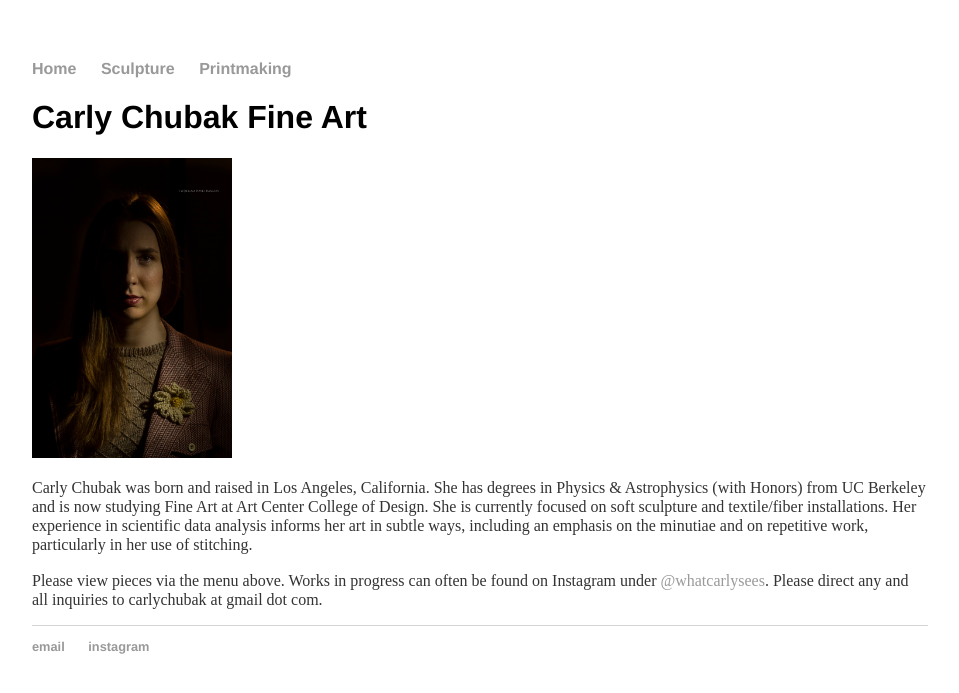
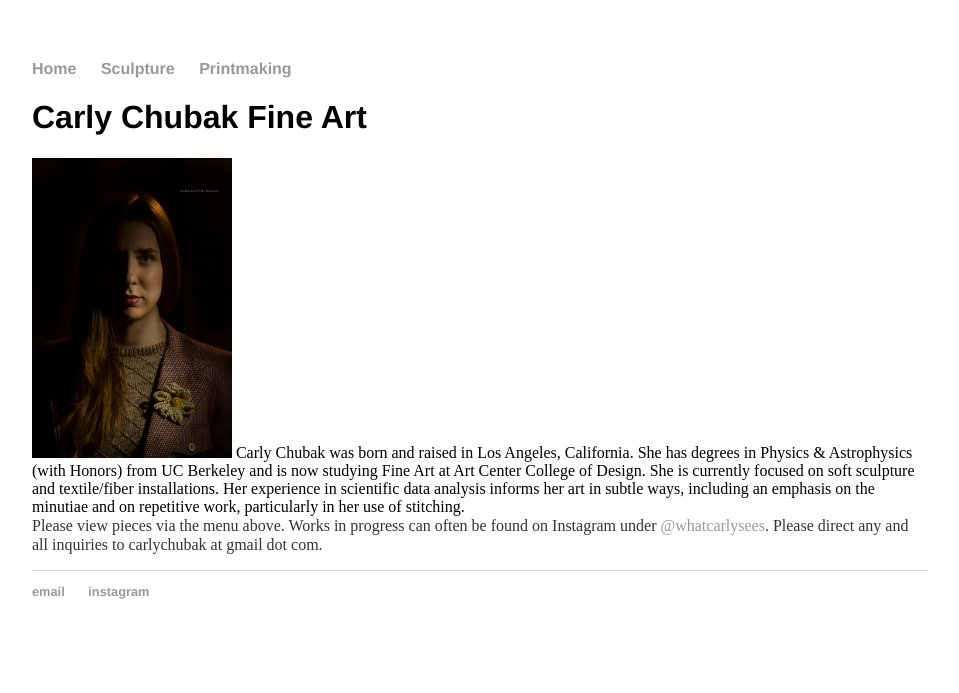
Before and after one commit to carlychubak/carlychubak.github.io, a Jekyll site: the page built from index.html, in a window 1280 px wide. Shown: the top 693 px of the page, without its empty margins (160-1119 px from the left). Built offline with Jekyll 4.4.1, drawn with Linux system fonts in a browser that asks for light colours.

Commit message:
float main pic
attempt to wrap text around my photo

```diff
--- a/index.html
+++ b/index.html
@@ -4,14 +4,15 @@
 ---
 <div class="blurb">
 	<h1>Carly Chubak Fine Art</h1>
-	<img src="/assets/willimage1.jpg" alt="William Hayes Imagery" height=300/>
-	<p>Carly Chubak was born and raised in Los Angeles, California. She has degrees
+
+	<p><div style="float: left;"><img src="/assets/willimage1.jpg" alt="William Hayes Imagery" height=300/>
+	Carly Chubak was born and raised in Los Angeles, California. She has degrees
 	in Physics & Astrophysics (with Honors) from UC Berkeley and is
 	now studying Fine Art at Art Center College of Design.
 	She is currently focused on soft sculpture and textile/fiber installations.
 	Her experience in scientific data analysis informs her art in subtle ways,
 	including an emphasis on the minutiae and on repetitive work, particularly
-	in her use of stitching.</p>
+	in her use of stitching.</div></p>
 
 	<p>Please view pieces via the menu above. Works in progress
 	can often be found on Instagram under <a href="http://instagram.com/whatcarlysees">@whatcarlysees</a>.
```
